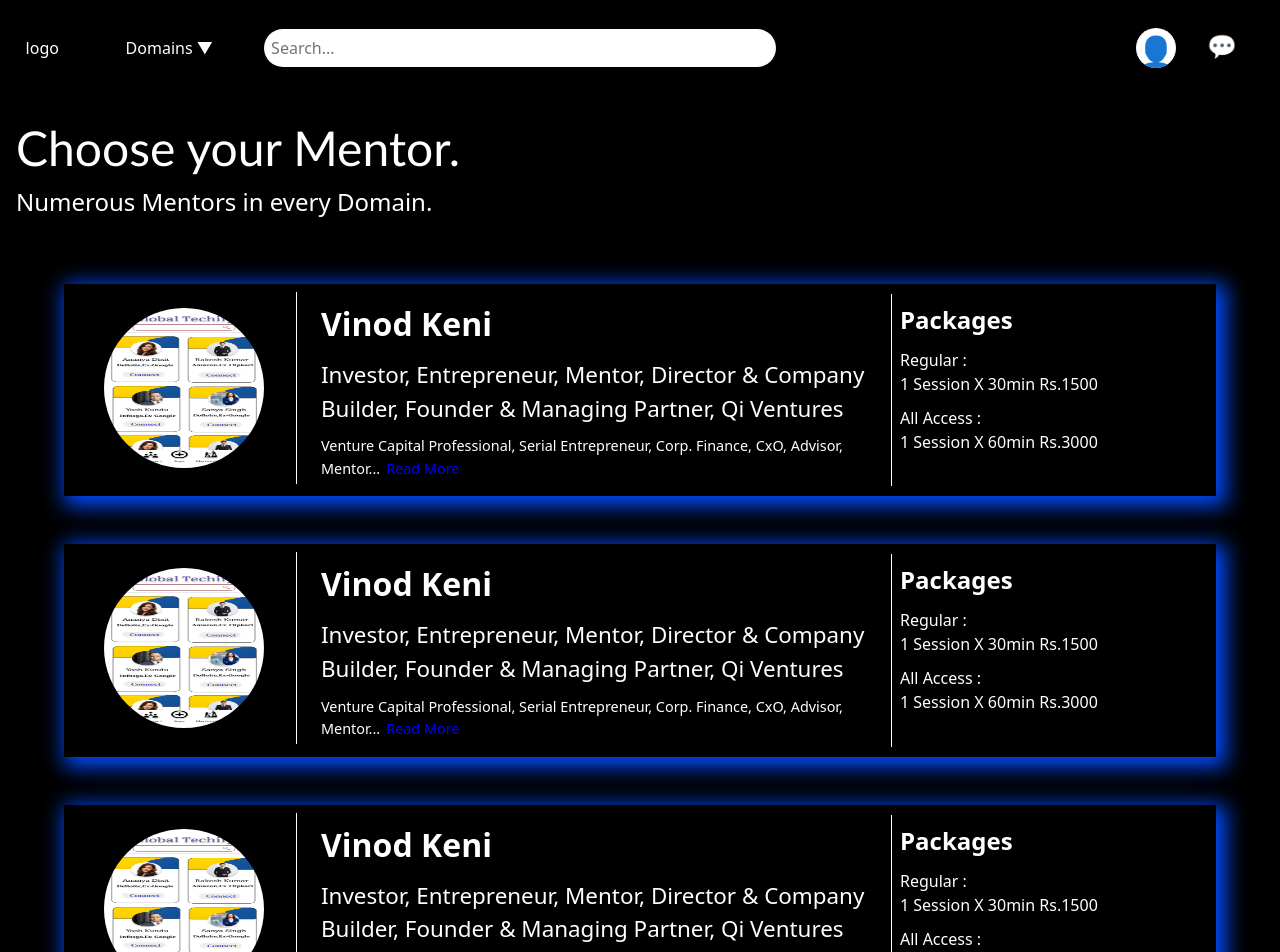
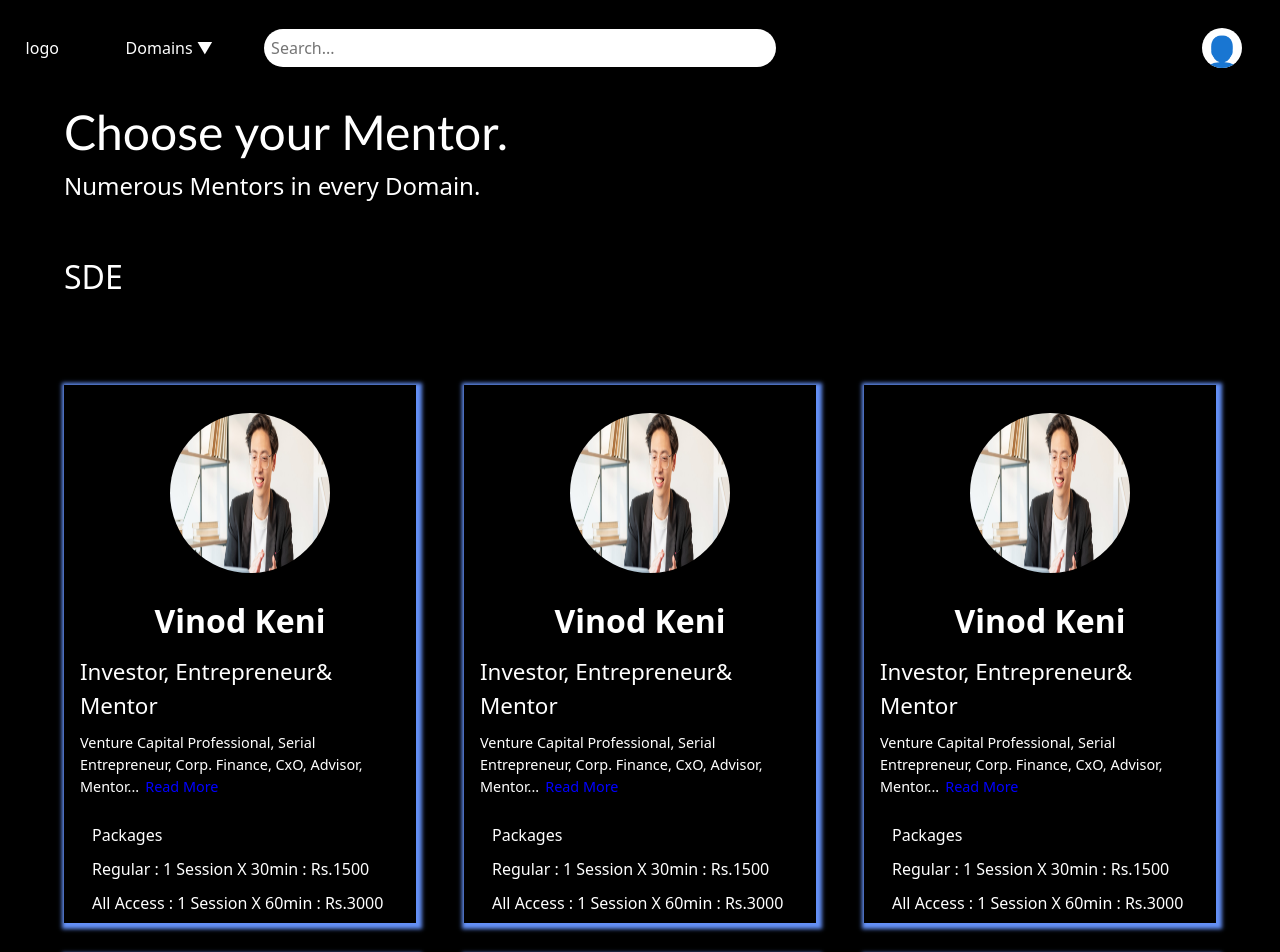
Before and after one commit to wiz-abhishek/Global-Techify, a React (Create React App) app: page /mentors in a window 1280 px wide. Shown: the top 952 px of the page. Built offline with nearby package versions, Linux system fonts and the light colour scheme.

Commit message:
updated mentor and home page

```diff
--- a/package.json
+++ b/package.json
@@ -11,6 +11,7 @@
     "react-bootstrap": "^2.9.1",
     "react-countup": "^6.4.2",
     "react-dom": "^18.2.0",
+    "react-google-login": "^5.2.2",
     "react-router-dom": "^6.17.0",
     "react-scripts": "5.0.1",
     "react-transition-group": "^4.4.5",
--- a/src/components/Header/Navbar.js
+++ b/src/components/Header/Navbar.js
@@ -36,10 +36,10 @@ function Navbar() {
       </div>
       <div className='right'>
         <div className='profile'>👤</div>
-        <div className='notifications'>💬</div>
+        {/*  <div className='notifications'>💬</div> */ }
       </div>
     </div>
   );
-}
 
+        }
 export default Navbar;
--- a/src/components/Home/Top.css
+++ b/src/components/Home/Top.css
@@ -34,3 +34,24 @@
     margin-bottom: 72px;
 
 }
+
+@keyframes slide-left {
+    /* use % to specify the animation at different stages (in this case, 0% and 100%) */
+    0% {
+      transform: translateX(100%);
+    }
+    100% {
+      /* adjust the value to control how much the text moves */
+      transform: translateX(0px);
+    }
+  }
+
+
+  /* The element to apply the animation to */
+.high{
+    /* width: 100px;
+    height: 100px; */
+    /* background-color: red; */
+    animation-name: slide-left;
+    animation-duration: 4s;
+  }
--- a/src/components/Mentors/Mentorcard.js
+++ b/src/components/Mentors/Mentorcard.js
@@ -5,7 +5,7 @@ const MentorCard = () => {
     const maxWords = 10;
     const [showMore, setShowMore] = useState(false);
 
-    const mentorAbout = `Venture Capital Professional, Serial Entrepreneur, Corp. Finance, CxO, Advisor, Mentor & Company Builder. US, India & SE Asia Experience. Currently - Managing Partner, Early Stage VC Fund, Fintech Entrepreneur, Advisor/Mentor, Corporate Development Services to corporate VCs, family offices, VC funds & Startups. Visiting Faculty, IIMK Experience across the entire lifecycle of VC funds including launch, fundraising, deployment, portfolio management, and exits. Have launched and raised LP commitments for multiple VC funds. Investments in VC/PE funds, startups, and growth-stage businesses – social impact, deeptech, alternate protein, B2B, SaaS, cleantech, tech, services & fintech. CFO/CEO/COO of venture & PE-backed businesses in the US. Exit to public companies. As CFO, have led NASDAQ-listed IPOs for tech startups in the US. Experience in building and scaling businesses, financial management, fundraising, restructuring, and exits as CFO & CEO. Partnerships & Strategic Alliances. M&A. As an entrepreneur, co-founded businesses in financial services, outsourcing, and technology. Successfully exited to larger/public companies. Have built profitable back-office and outsourcing businesses. Experienced with GTM strategies, business development, and strategic initiatives. Global living & professional experience in the US & India. Frequent speaker, blogger & writer. Guest Faculty.`;
+    const mentorAbout = `Venture Capital Professional, Serial Entrepreneur, Corp. Finance, CxO, Advisor, Mentor & Company Builder. US, India & SE Asia Experience. Currently - Managing Partner, Early Stage VC Fund, Fintech Entrepreneur, Advisor/Mentor, Corporate Development Services to corporate VCs, family offices, VC funds & Startups. `;
 
     const words = mentorAbout.split(' ');
 
@@ -18,7 +18,7 @@ const MentorCard = () => {
             </div>
             <div className="mentordesc">
                 <div className="mentorname ">Vinod Keni</div>
-                <div className="mentorfield">Investor, Entrepreneur, Mentor, Director & Company Builder, Founder & Managing Partner, Qi Ventures</div>
+                <div className="mentorfield">Investor, Entrepreneur& Mentor</div>
                 <div className="mentorabout">{displayWords.join(' ')}{!showMore && words.length > maxWords && '...'}
 
                     <button onClick={() => setShowMore(!showMore)}>
@@ -30,14 +30,8 @@ const MentorCard = () => {
 
             <div className="mentorprice">
               <div className=' mentorpackages '>  Packages </div>
-              <div className=' mentorpackages-regular '>  Regular :<br/>
-                1 Session X 30min
-                Rs.1500 </div>
-              <div className=' mentorpackages-allaccess '>  All Access :<br/>
-                1 Session X 60min
-                Rs.3000 </div>
-
-
+              <div className=' mentorpackages-regular '>  Regular : 1 Session X 30min : Rs.1500 </div>
+              <div className=' mentorpackages-allaccess '>  All Access : 1 Session X 60min : Rs.3000 </div>
             </div>
         </div>
     );
--- a/src/components/Mentors/Mentors.js
+++ b/src/components/Mentors/Mentors.js
@@ -14,20 +14,54 @@ function Mentors() {
                     Numerous Mentors in every Domain.
                 </div>
             </div>
+            <div className='mentortype'>
+                <h2>SDE</h2>
+            </div>
+            <div className='mentor_main'>
                 <div className='mentors'>
-                    <MentorCard/>
-                    <MentorCard/>
-                    <MentorCard/>
-                    <MentorCard/>
-                    <MentorCard/>
-                    <MentorCard/>
-                    <MentorCard/>
-                    <MentorCard/>
-                    <MentorCard/>
-                    <MentorCard/>
-                    <MentorCard/>
-                    </div>
+                    <MentorCard />
+                    <MentorCard />
+                    <MentorCard />
                 </div>
+                <div className='mentors'>
+                    <MentorCard />
+                    <MentorCard />
+                    <MentorCard />
+                </div>
+            </div>
+
+            <div className='mentortype'>
+                <h2>Data Analysis/Data Science</h2>
+            </div>
+            <div className='mentor_main'>
+                <div className='mentors'>
+                    <MentorCard />
+                    <MentorCard />
+                    <MentorCard />
+                </div>
+                <div className='mentors'>
+                    <MentorCard />
+                    <MentorCard />
+                    <MentorCard />
+                </div>
+            </div>
+
+            <div className='mentortype'>
+                <h2>Product Management</h2>
+            </div>
+            <div className='mentor_main'>
+                <div className='mentors'>
+                    <MentorCard />
+                    <MentorCard />
+                    <MentorCard />
+                </div>
+                <div className='mentors'>
+                    <MentorCard />
+                    <MentorCard />
+                    <MentorCard />
+                </div>
+            </div>
+        </div>
 
     );
 }
--- a/src/components/Mentors/mentorcard.css
+++ b/src/components/Mentors/mentorcard.css
@@ -1,37 +1,46 @@
 .mentorcard{
     background-color:black;
-    box-shadow: 5px 5px 20px 5px rgb(0, 76, 255);
+    box-shadow: 2px 2px 4px 4px rgb(100, 144, 247);
     display: flex;
+    flex-direction: column;
     flex-wrap: wrap;
-    flex-direction: row;
+    /* flex-direction: row; */
     width: 90%;
 }
 .mentorpic{
-    width: fit-content;
+    display: flex;
+    /* width: fit-content; */
+    justify-content: center;
 height: 100%;
 margin: 0.5rem;
-padding: 1rem 2rem;
+/* padding:  5rem; */
 overflow: hidden;
-border-right: 1px solid white ;
+margin-top: 8%;
+/* border-right: 1px solid white ; */
 }
 .mentorpic img{
 
     width: 10rem;
 height: 10rem;
-border-radius: 100%;
+border-radius: 80%;
+
 }
 .mentordesc{
-    width: 50%;
+    width: 100%;
     display: flex;
     flex-direction: column;
     gap: 10px;
     padding: 1rem;
 }
 .mentorname{
+    display: flex;
     font-size: 2rem;
     font-weight: bold;
+    justify-content: center;
 }
 .mentorfield{
+    display: flex;
+    justify-content: center;
     font-size: 1.4rem;
 }
 .mentorabout{
@@ -43,15 +52,17 @@ border-radius: 100%;
     color: blue;
 }
 .mentorprice{
-    width: 25%;
+    width: 100%;
     display: flex;
     flex-direction: column;
     gap: 10px;
-    border-left: 1px solid white;
+    /* border-left: 1px solid white; */
     padding: 0.5rem;
-    margin: 10px;
+    margin-left: 20px;
 }
-.mentorpackages{
+/* .mentorpackages{
+    display: flex;
+    flex-direction: row;
     font-size: 1.5rem;
     font-weight: bold;
-}
+} */
--- a/src/components/Mentors/mentors.css
+++ b/src/components/Mentors/mentors.css
@@ -8,7 +8,7 @@
     width: 100%;
 }
 .mentorhead{
-    padding: 1rem;
+    margin-left: 5%;
 }
 .mentor-head-text{
     font-size: 3rem;
@@ -19,12 +19,26 @@
 .mentor-head-subtext{
     font-size: 1.5rem;
 }
+
+.mentortype{
+    font-size: 3rem;
+    display: flex;
+    margin-left: 5%;
+    margin-top: 3%;
+
+}
 .mentors{
-    padding-top: 2rem;
+    padding-bottom: 2rem;
     display: flex;
-    flex-direction: column;
+    /* flex-direction: column; */
     width: 100%;
     justify-content: center;
     align-items: center;
     gap: 3rem;
 }
+
+.mentor_main{
+    display: flex;
+    flex-direction: column;
+    margin: 5%;
+}
```
Also changed, not shown: src/components/Authentication/Authenticaion.js (added), src/components/Sliding/ss/Connect.png, 1 other file (tests, documents, lock files or other folders).
